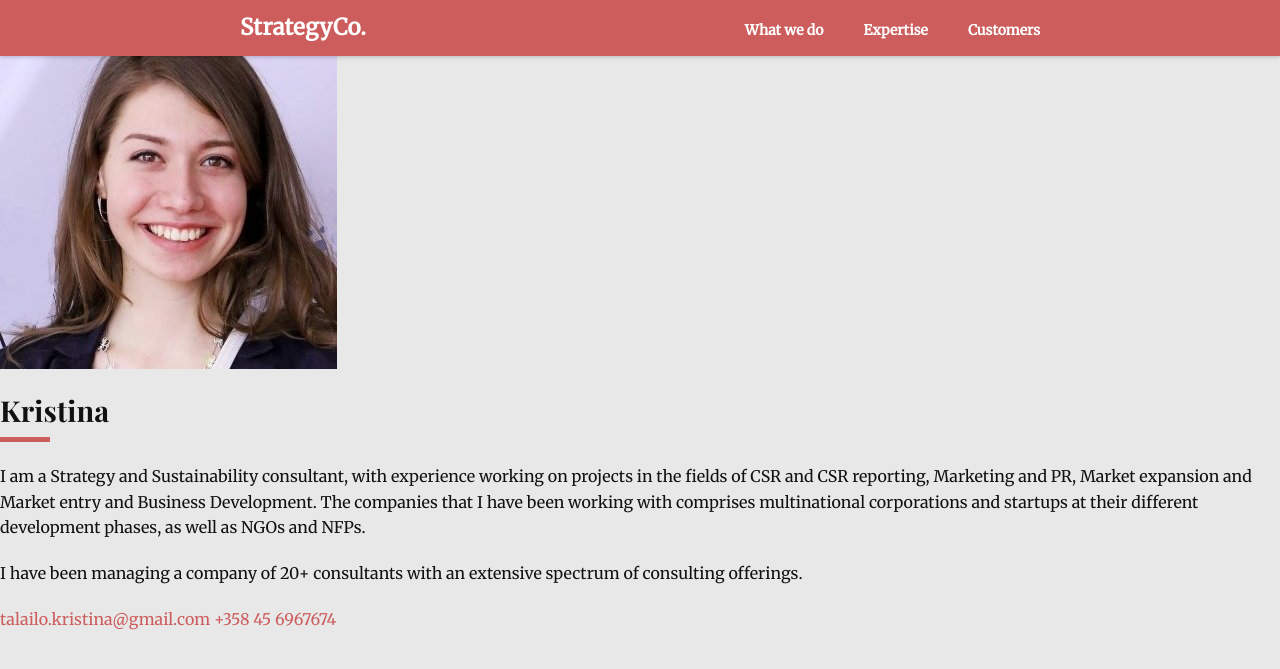
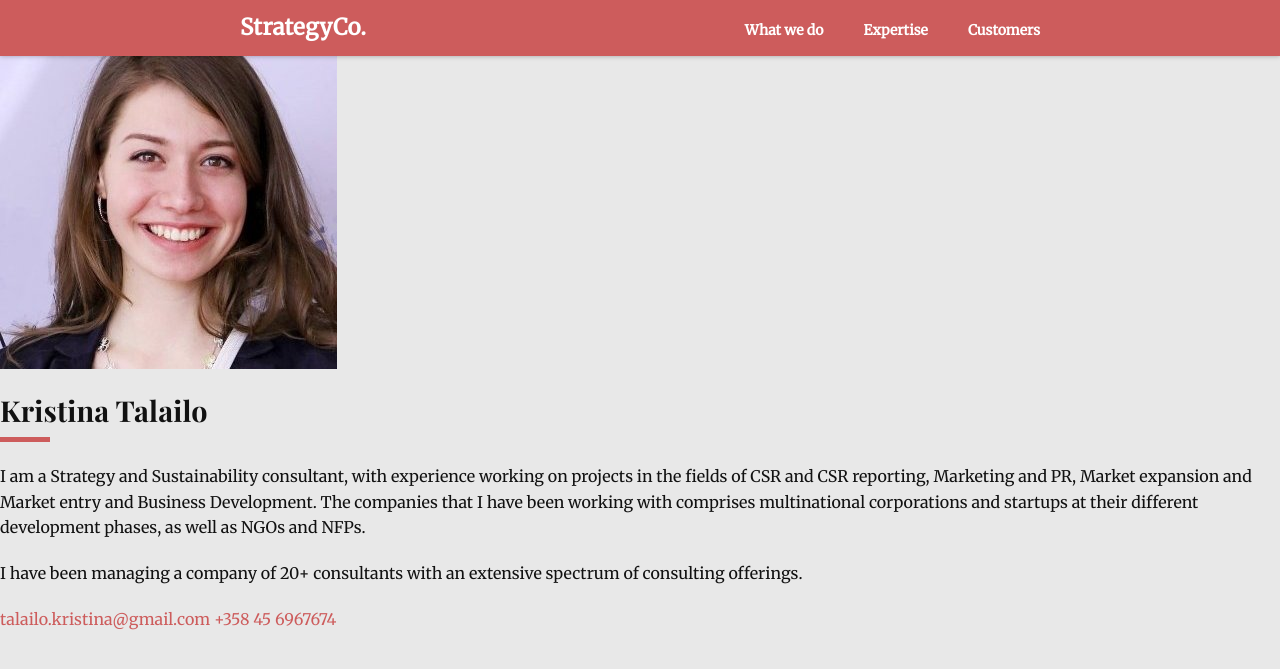
Before and after one commit to rahulabhi/rahulabhi.github.io, a Jekyll site: the page built from _team/02-kristina.md, in a window 1280 px wide and 900 px high. Shown: the top 669 px of the window. Built offline with Jekyll 4.4.1, drawn with Linux system fonts in a browser that asks for light colours.

Commit message:
Update 02-kristina.md

```diff
--- a/_team/02-kristina.md
+++ b/_team/02-kristina.md
@@ -6,7 +6,7 @@ permalink: /kristina/
 
 ![Kristina](/images/christina.jpg)
 
-### Kristina
+### Kristina Talailo
 
 I am a Strategy and Sustainability consultant, with experience working on projects in the fields of CSR and CSR reporting, Marketing and PR, Market expansion and Market entry and Business Development. The companies that I have been working with comprises multinational corporations and startups at their different development phases, as well as NGOs and NFPs.
 
```
